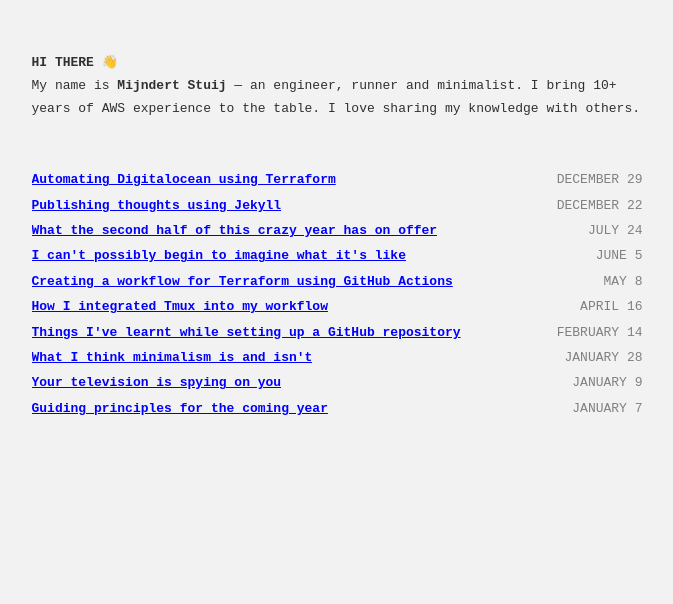
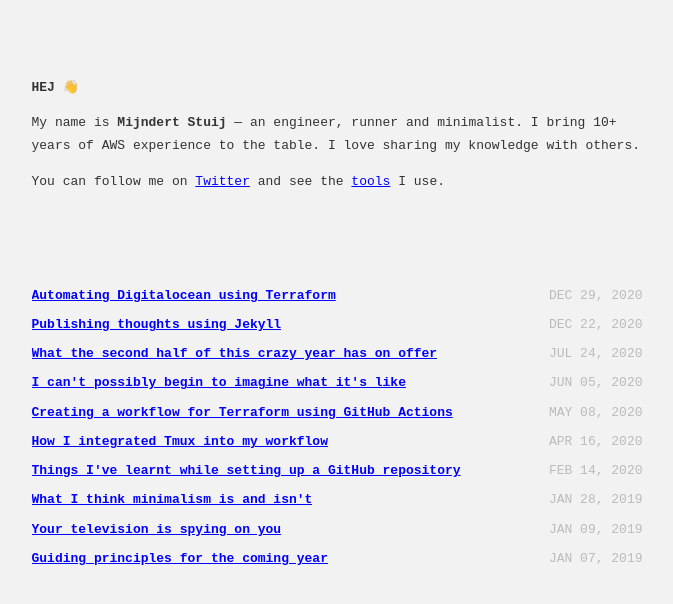
Before and after one commit to mijndert/website, a Jekyll site: the page built from index.html, in a window 1280 px wide. Shown: the top 604 px of the page, without its empty margins (303-976 px from the left). Built offline with Jekyll 4.4.1, drawn with Linux system fonts in a browser that asks for light colours; some web fonts are replaced.

Commit message:
finished product

```diff
--- a/_includes/bio.html
+++ b/_includes/bio.html
@@ -1,8 +1,8 @@
 <section class="bio">
 
-	<p>
-		<b>HI THERE 👋</b>
-	</p>
+	<h1>
+		Hej 👋
+	</h1>
 
 	<p>
 		My name is <b>Mijndert Stuij</b> &mdash; an engineer, runner and minimalist.
@@ -10,4 +10,8 @@
 		I love sharing my knowledge with others.
 	</p>
 
+	<p>
+		You can follow me on <a href="https://twitter.com/mijndert">Twitter</a> and see the <a href="{{ site.url }}/uses/">tools</a> I use.
+	</p>
+
 </section>
--- a/_includes/footer.html
+++ b/_includes/footer.html
@@ -27,74 +27,20 @@
     }
     /* latin-ext */
     @font-face {
-      font-family: 'IBM Plex Sans';
+      font-family: 'IBM Plex Mono';
       font-style: normal;
-      font-weight: 400;
+      font-weight: 700;
       font-display: swap;
-      src: url(https://fonts.gstatic.com/s/ibmplexsans/v8/zYXgKVElMYYaJe8bpLHnCwDKhd_eFaxOedfTDw.woff2) format('woff2');
+      src: url(https://fonts.gstatic.com/s/ibmplexmono/v6/-F6qfjptAgt5VM-kVkqdyU8n3pQPwl5FgsAXHNlYzg.woff2) format('woff2');
       unicode-range: U+0100-024F, U+0259, U+1E00-1EFF, U+2020, U+20A0-20AB, U+20AD-20CF, U+2113, U+2C60-2C7F, U+A720-A7FF;
     }
     /* latin */
     @font-face {
-      font-family: 'IBM Plex Sans';
-      font-style: normal;
-      font-weight: 400;
-      font-display: swap;
-      src: url(https://fonts.gstatic.com/s/ibmplexsans/v8/zYXgKVElMYYaJe8bpLHnCwDKhdHeFaxOedc.woff2) format('woff2');
-      unicode-range: U+0000-00FF, U+0131, U+0152-0153, U+02BB-02BC, U+02C6, U+02DA, U+02DC, U+2000-206F, U+2074, U+20AC, U+2122, U+2191, U+2193, U+2212, U+2215, U+FEFF, U+FFFD;
-    }
-    /* latin-ext */
-    @font-face {
-      font-family: 'IBM Plex Sans';
+      font-family: 'IBM Plex Mono';
       font-style: normal;
       font-weight: 700;
       font-display: swap;
-      src: url(https://fonts.gstatic.com/s/ibmplexsans/v8/zYX9KVElMYYaJe8bpLHnCwDKjWr7AI9sdP3pBmtF8A.woff2) format('woff2');
-      unicode-range: U+0100-024F, U+0259, U+1E00-1EFF, U+2020, U+20A0-20AB, U+20AD-20CF, U+2113, U+2C60-2C7F, U+A720-A7FF;
-    }
-    /* latin */
-    @font-face {
-      font-family: 'IBM Plex Sans';
-      font-style: normal;
-      font-weight: 700;
-      font-display: swap;
-      src: url(https://fonts.gstatic.com/s/ibmplexsans/v8/zYX9KVElMYYaJe8bpLHnCwDKjWr7AIFsdP3pBms.woff2) format('woff2');
-      unicode-range: U+0000-00FF, U+0131, U+0152-0153, U+02BB-02BC, U+02C6, U+02DA, U+02DC, U+2000-206F, U+2074, U+20AC, U+2122, U+2191, U+2193, U+2212, U+2215, U+FEFF, U+FFFD;
-    }
-    /* latin-ext */
-    @font-face {
-      font-family: 'IBM Plex Serif';
-      font-style: normal;
-      font-weight: 400;
-      font-display: swap;
-      src: url(https://fonts.gstatic.com/s/ibmplexserif/v9/jizDREVNn1dOx-zrZ2X3pZvkTiUR2zcZiVbJsNo.woff2) format('woff2');
-      unicode-range: U+0100-024F, U+0259, U+1E00-1EFF, U+2020, U+20A0-20AB, U+20AD-20CF, U+2113, U+2C60-2C7F, U+A720-A7FF;
-    }
-    /* latin */
-    @font-face {
-      font-family: 'IBM Plex Serif';
-      font-style: normal;
-      font-weight: 400;
-      font-display: swap;
-      src: url(https://fonts.gstatic.com/s/ibmplexserif/v9/jizDREVNn1dOx-zrZ2X3pZvkTiUf2zcZiVbJ.woff2) format('woff2');
-      unicode-range: U+0000-00FF, U+0131, U+0152-0153, U+02BB-02BC, U+02C6, U+02DA, U+02DC, U+2000-206F, U+2074, U+20AC, U+2122, U+2191, U+2193, U+2212, U+2215, U+FEFF, U+FFFD;
-    }
-    /* latin-ext */
-    @font-face {
-      font-family: 'IBM Plex Serif';
-      font-style: normal;
-      font-weight: 700;
-      font-display: swap;
-      src: url(https://fonts.gstatic.com/s/ibmplexserif/v9/jizAREVNn1dOx-zrZ2X3pZvkTi2k_iI6q1vjitOh3oc.woff2) format('woff2');
-      unicode-range: U+0100-024F, U+0259, U+1E00-1EFF, U+2020, U+20A0-20AB, U+20AD-20CF, U+2113, U+2C60-2C7F, U+A720-A7FF;
-    }
-    /* latin */
-    @font-face {
-      font-family: 'IBM Plex Serif';
-      font-style: normal;
-      font-weight: 700;
-      font-display: swap;
-      src: url(https://fonts.gstatic.com/s/ibmplexserif/v9/jizAREVNn1dOx-zrZ2X3pZvkTi2k_iI0q1vjitOh.woff2) format('woff2');
+      src: url(https://fonts.gstatic.com/s/ibmplexmono/v6/-F6qfjptAgt5VM-kVkqdyU8n3pQPwlBFgsAXHNk.woff2) format('woff2');
       unicode-range: U+0000-00FF, U+0131, U+0152-0153, U+02BB-02BC, U+02C6, U+02DA, U+02DC, U+2000-206F, U+2074, U+20AC, U+2122, U+2191, U+2193, U+2212, U+2215, U+FEFF, U+FFFD;
     }
   </style>
--- a/_includes/header.html
+++ b/_includes/header.html
@@ -9,6 +9,6 @@
 
   </h1>
 
-  <p class="meta">{{ page.date | date: "%B %e, %Y" | upcase }}</p>
+  <time>{{ page.date | date: "%b %d, %Y" | upcase }}</time>
 
 </header>
--- a/_layouts/default.html
+++ b/_layouts/default.html
@@ -6,7 +6,15 @@
 
   <body>
 
-    {% include header.html %}
+    {% if page.url == "/" %}
+    {% else %}
+      <a href="/">back</a>
+    {% endif %}
+
+    {% if page.url == "/" %}
+    {% else %}
+      {% include header.html %}
+    {% endif %}
 
     {% if page.url == "/" %}
         {% include bio.html %}
--- a/_sass/_theme.scss
+++ b/_sass/_theme.scss
@@ -2,7 +2,7 @@
 // Variables
 //
 
-$color: #303030;
+$color: #333;
 $background-color: #f2f2f2;
 
 $font-family: 'IBM Plex Mono', monospace;
@@ -32,14 +32,25 @@
   display: flex;
   flex-direction: column;
   max-width: 47rem;
+  padding: 2.4rem 2rem;
   color: $color;
   font-family: $font-family;
+  text-rendering: optimizeLegibility;
   font-kerning: normal;
   font-feature-settings: "kern", "liga", "clig", "calt";
+  line-height: 1.75;
 }
 
+h1,h2,h3 {
+  text-transform: uppercase;
+  font-weight: bold;
+  margin-top: 1.5rem;
+  font-size: 1rem;
+}
+
+
 p {
-  line-height: 1.75;
+  margin: 1rem 0;
 }
 
 a {
@@ -51,21 +62,36 @@
   display: inline-block;
 }
 
+blockquote {
+  // margin-left: 2rem;
+  padding-left: 1rem;
+  font-style: italic;
+  border-left: 5px solid #ddd;
+}
+
+time {
+  color: #bbb;
+}
+
 //
-// .bio
+// .bio, .header
 //
 
-.bio {
-  margin: 4rem 0 4rem 0;
+.bio, .header {
+  margin-top: 2rem;
 }
 
 //
 // .blog
 //
 
+.blog {
+  margin-top: 6rem;
+}
+
   .blog ul {
     list-style: none;
-  margin-bottom: 0.8rem;
+    margin-bottom: 0.5rem;
   }
 
     .blog ul li {
@@ -83,27 +109,34 @@
       }
 
       .blog ul li time {
-      color: grey;
         padding-left: 1rem;
         white-space: nowrap;
         font-variant-numeric: tabular-nums;
       }
 
 //
+// .highlight
+//
+
+.highlight {
+  display: block;
+  margin: 1.5rem 0 1.5rem 0;
+}
+
+  pre.highlight {
+    padding: 0.8rem;
+    box-sizing: border-box;
+    white-space: pre;
+    overflow: auto;
+  }
+
+//
 // Mobile
 //
 
-@media only screen and (max-width: 600px) {
+// @media only screen and (max-width: 600px) {
 
-  body {
-    margin: 0 1em 0 1em;
-  }
-
-  .footer {
-    padding-bottom: 2em;
-  }
-
-}
+// }
 
 //
 // Dark mode
--- a/index.html
+++ b/index.html
@@ -8,7 +8,7 @@
       <ul>
         <li>
           <a href="{{ post.url }}">{{ post.title }}</a>
-          <time>{{ post.date | date: "%B %e" | upcase }}</time>
+          <time>{{ post.date | date: "%b %d, %Y" | upcase }}</time>
         </li>
       </ul>
     {% endfor %}
```
Also changed, not shown: _pages/archive.html (deleted, +0 -26 lines), _pages/connect.md (deleted, +0 -12 lines). Lines whose indentation alone changed are shown as unchanged.
